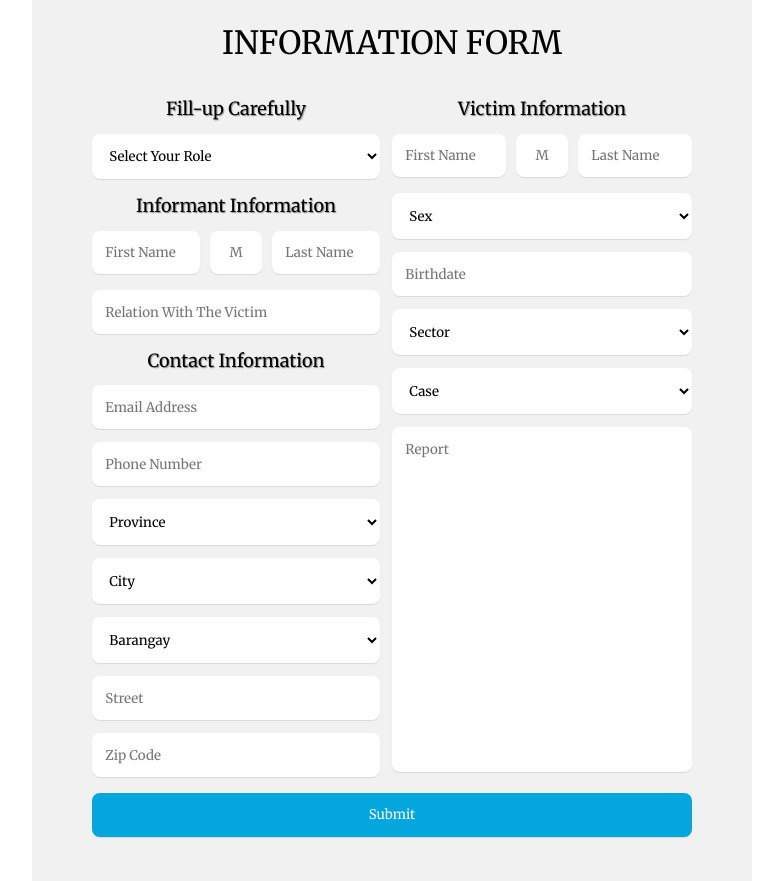
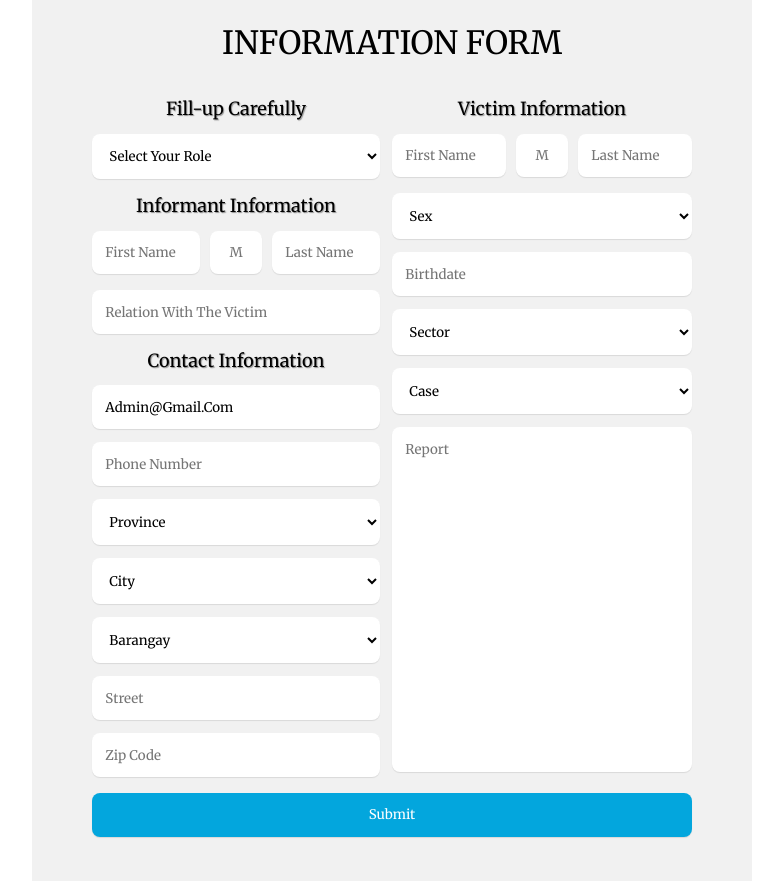
Before and after one commit to keenden1/humanrights, a Laravel app: page /Complain-form in a window 1280 px wide. Shown: the part 111-992 px from the top of the page, without its empty margins (248-1031 px from the left). Run offline with Laravel 12, Linux system fonts and the light colour scheme; a user stored in the database is signed in; data comes from the database, SQL or seed files in the repository; parts of the project's set-up code (start-up, migrations or seed data) failed here and were passed over.

Commit message:
GUEST - MESSAGE NOT APPEARING IN USER FROM OFFICER MESSAGE USER SIDE - INFORMATION FORM - fetch user email v1.0.2
changes:
-in message the name of user is static for the meantime

```diff
--- a/app/Http/Controllers/Chr_User.php
+++ b/app/Http/Controllers/Chr_User.php
@@ -506,21 +506,43 @@ public function chat_form(Request $request)
 
 
 
-    function Message(){
+    // function Message(){
+    //     $user_email = session()->get('user_email');
+    //     $messages = Message::where('sender_id', $user_email)
+    //                     ->where('receiver_id', 'user')
+    //                     ->where('room', '123')
+    //                     ->orderBy('created_at', 'desc')->get();
+    //     $messages2 = Message::where('sender_id', $user_email)
+    //                 ->where('receiver_id', 'officer')
+    //                 ->where('room', '123')
+    //                 ->orderBy('created_at', 'desc')->get();
 
 
+    //     return view('main.message', ['user_email' => $user_email,'messages' => $messages,'messages2' => $messages2]);
+    // }
+    function Message(){
         $user_email = session()->get('user_email');
-        $messages = Message::where('sender_id', $user_email)
-                        ->where('receiver_id', 'user')
+        $messages = Message::where('receiver_id', 'officer')
+        ->where('room', '123')
+        ->orderBy('created_at', 'desc')->get();
+        $messages2 = Message::where('receiver_id', 'user')
+            ->where('room', '123')
+            ->orderBy('created_at', 'desc')->get();
+
+        return view('main.message', ['user_email' => $user_email,'messages' => $messages,'messages2' => $messages2]);
+    }
+    function Officer_Message(){
+        $admin_username = session('admin_username');
+
+        $messages = Message::where('receiver_id', 'officer')
                         ->where('room', '123')
                         ->orderBy('created_at', 'desc')->get();
-        $messages2 = Message::where('sender_id', $user_email)
-                    ->where('receiver_id', 'officer')
+        $messages2 = Message::where('receiver_id', 'user')
                     ->where('room', '123')
                     ->orderBy('created_at', 'desc')->get();
 
-
-        return view('main.message', ['user_email' => $user_email,'messages' => $messages,'messages2' => $messages2]);
+        $admin_email = session()->get('admin_email');
+        return view('officer.message', compact('admin_username','admin_email' ,'messages','messages2' ));
     }
 
     public function sendMessage(Request $request)
--- a/app/Models/Message.php
+++ b/app/Models/Message.php
@@ -9,4 +9,10 @@ class Message extends Model
 {
     use HasFactory;
     protected $fillable = ['sender_id', 'receiver_id', 'message', 'room'];
+
+    public function sender()
+    {
+        return $this->belongsTo(User::class, 'sender_id');
+    }
+
 }
--- a/resources/views/main/complainform.blade.php
+++ b/resources/views/main/complainform.blade.php
@@ -58,7 +58,8 @@
   </div>
     <input type="text" id="input-relation"  name="relation" placeholder="Relation with the Victim" >
     <p id="description" class="description">Contact Information</p>
-    <input type="email" name="email" id="input-email" placeholder="Email address" required>
+    <!-- <input type="email" name="email" id="input-email" placeholder="Email address" required> -->
+    <input type="email" name="email" id="input-email" placeholder="Email address" value="{{ auth()->user()->user_email }}" required>
     <input type="text"  name="contact" id="input-contact"  placeholder="Phone number" required maxlength="11" oninput="validateContact(this)">
     <select id="province" name="province" place required>
     </select>
@@ -78,7 +79,7 @@
   <p id="description" class="description">Victim Information</p>
   <div class="name-group">
     <input type="text" id="first-name" name="firstname" placeholder="First Name" required>
-    <input type="text" id="middle-name" name="middlename" placeholder="M" maxlength="1" required>
+    <input type="text" id="middle-name" name="middlename" placeholder="M" maxlength="1">
     <input type="text" id="last-name" name="lastname" placeholder="Last Name" required>
   </div>
   </div>
--- a/resources/views/officer/message.blade.php
+++ b/resources/views/officer/message.blade.php
@@ -101,7 +101,8 @@ $lastMessage = $sortedMessages->where('type', 'message')->last();
         @endif
     @endforeach
 
-    </div>
+  </div>
+
     </div>
 <!-- This is an HTML comment -->
 
@@ -127,7 +128,6 @@ $lastMessage = $sortedMessages->where('type', 'message')->last();
 </div>
 <script src="https://code.jquery.com/jquery-3.5.1.js"></script>
 <script>
-    // Scroll to the bottom of the messages container on load
     document.addEventListener("DOMContentLoaded", function() {
         var messagesContainer = document.getElementById("message_ref");
         messagesContainer.scrollTop = messagesContainer.scrollHeight;
```
Also changed, not shown: app/Http/Controllers/Chr_Admin.php (+6 -3 lines), resources/views/main/message.blade.php (+9 -8 lines), 1 other file.
